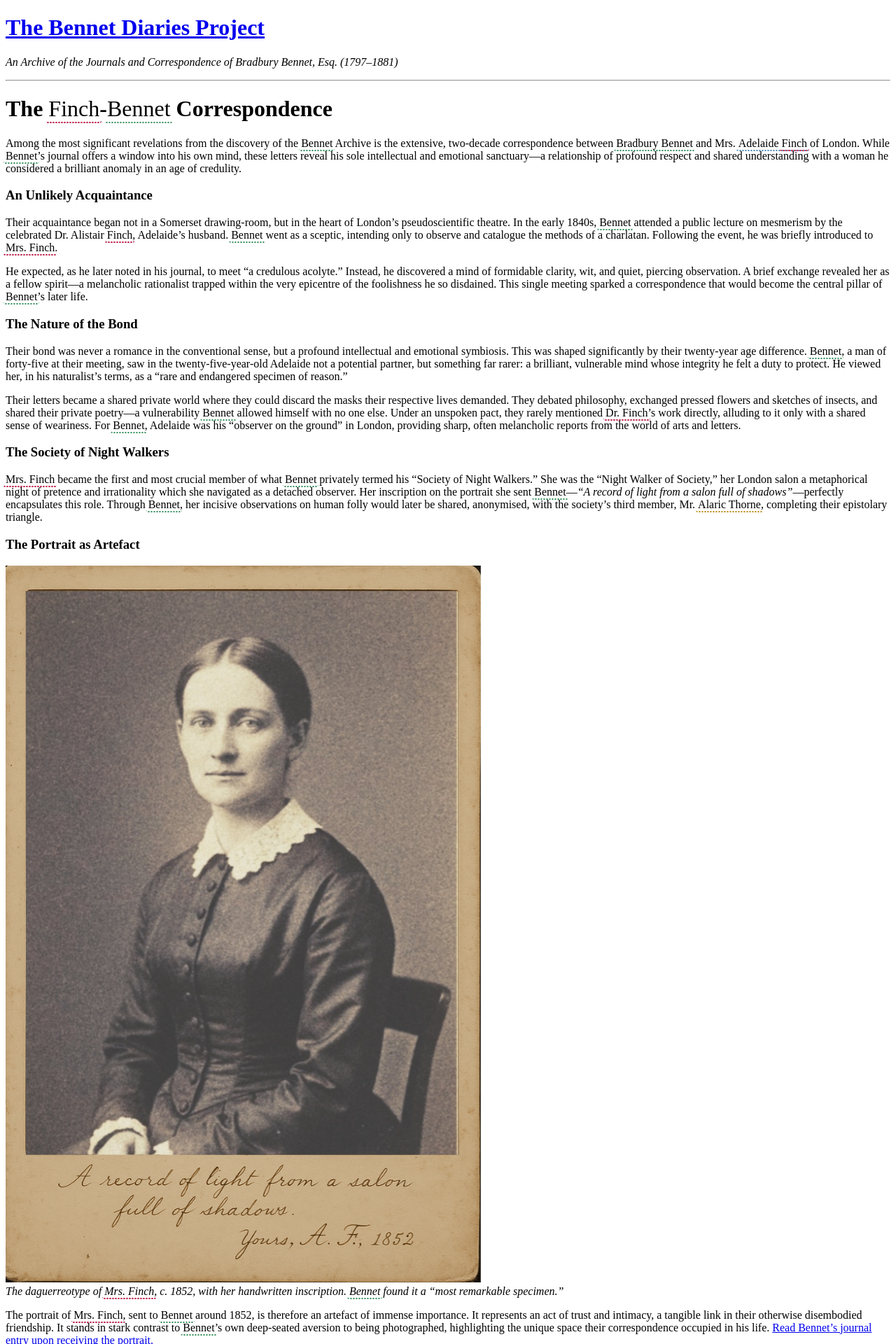
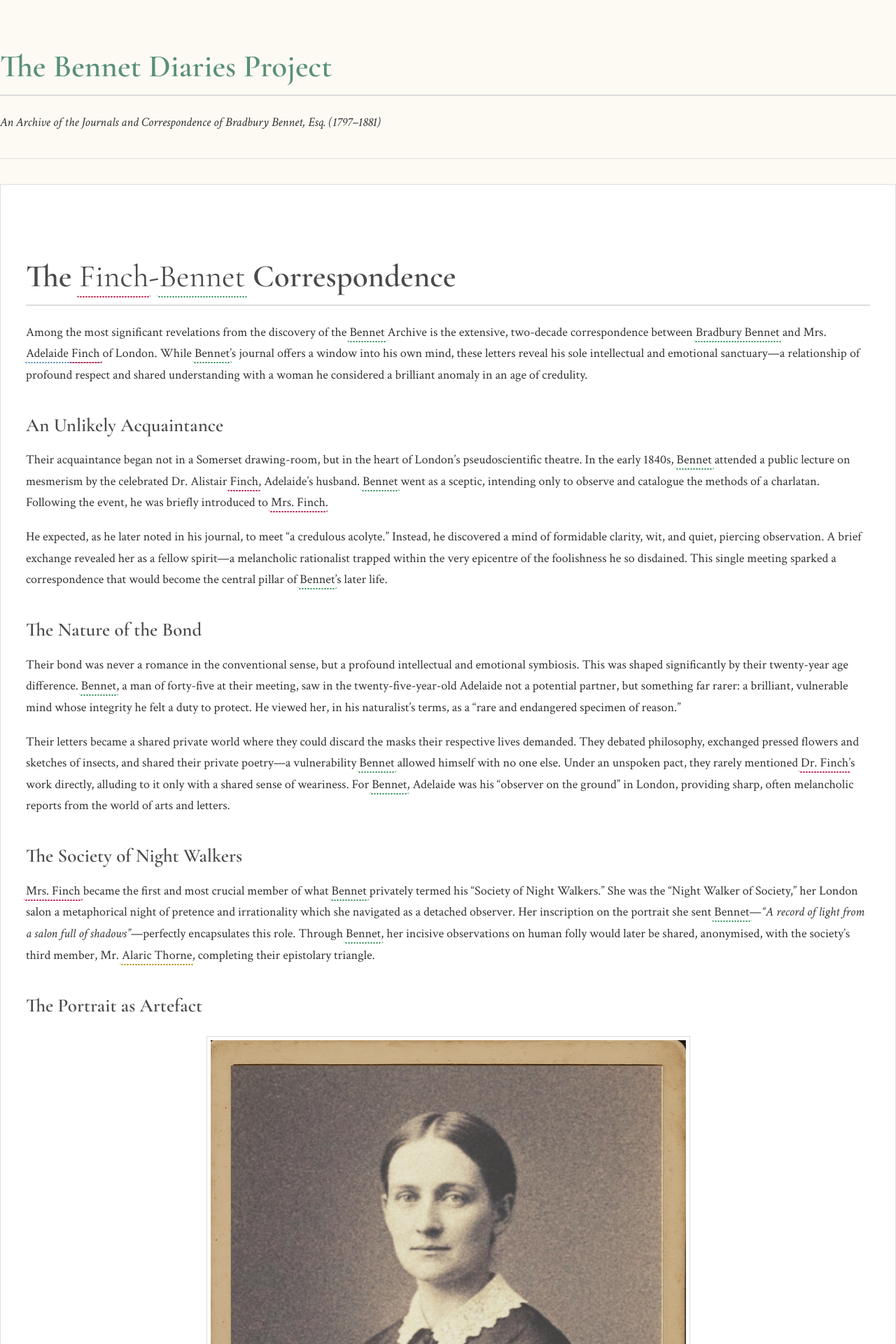
Before and after one commit to bennetdiaries/bennetdiaries.github.io, a Jekyll site: the page built from context/finch-correspondence.md, in a window 1280 px wide. Shown: the top 1920 px of the page at 70% size. Built offline with Jekyll 4.4.1, drawn with Linux system fonts in a browser that asks for light colours.

Commit message:
Update style.css

```diff
--- a/assets/css/style.css
+++ b/assets/css/style.css
@@ -1 +1,121 @@
-To be added
+/* --- Základní nastavení a fonty --- */
+body {
+    font-family: 'Crimson Text', serif;
+    font-size: 18px;
+    line-height: 1.7;
+    color: #333;
+    background-color: #fdfaf3; /* Teplý odstín starého papíru */
+    margin: 0;
+    padding: 0;
+}
+
+.container {
+    max-width: 800px;
+    margin: 0 auto;
+    padding: 20px;
+}
+
+h1, h2, h3, h4, h5, h6 {
+    font-family: 'Cormorant Garamond', serif;
+    font-weight: 600;
+    color: #4a4a4a;
+    margin-top: 1.5em;
+    margin-bottom: 0.5em;
+    line-height: 1.2;
+}
+h1 { font-size: 2.5em; border-bottom: 2px solid #dcdcdc; padding-bottom: 0.3em; }
+h2 { font-size: 2em; border-bottom: 1px solid #dcdcdc; padding-bottom: 0.2em; }
+h3 { font-size: 1.5em; }
+
+a {
+    color: #5a8f7b; /* Tlumená zelená */
+    text-decoration: none;
+    transition: color 0.3s;
+}
+a:hover {
+    color: #3b5d50;
+    text-decoration: underline;
+}
+
+hr {
+    border: 0;
+    border-top: 1px solid #ddd;
+    margin: 2em 0;
+}
+
+/* --- Hlavička a patička --- */
+.site-header, .site-footer {
+    padding: 20px 0;
+    text-align: center;
+}
+.site-title a {
+    color: #333;
+    text-decoration: none;
+    font-size: 1.2em;
+}
+.site-description {
+    font-style: italic;
+    color: #777;
+    margin-top: -0.5em;
+}
+.site-footer {
+    font-size: 0.8em;
+    color: #888;
+}
+
+/* --- Hlavní obsah a články --- */
+main {
+    background: #ffffff;
+    border: 1px solid #e0e0e0;
+    box-shadow: 0 2px 5px rgba(0,0,0,0.05);
+    padding: 2em;
+    margin-bottom: 2em;
+}
+article header {
+    margin-bottom: 2em;
+    border-bottom: 1px solid #eee;
+    padding-bottom: 1em;
+}
+article header h2, article header h1 {
+    border: none;
+    margin: 0;
+}
+
+/* --- Citace a poznámky editora --- */
+blockquote {
+    margin: 1.5em 2em;
+    padding: 0.5em 1em;
+    border-left: 3px solid #bda87f; /* Zlatavý okraj */
+    background: #fdfdf3;
+    font-style: italic;
+    color: #555;
+}
+.editor-note, .curator-note {
+    border: 1px dashed #ccc;
+    background: #f9f9f9;
+    padding: 1em;
+    margin-top: 2em;
+    font-size: 0.9em;
+    color: #444;
+}
+
+/* --- Obrázky v obsahu --- */
+img {
+    max-width: 100%;
+    height: auto;
+    display: block;
+    margin: 1.5em auto;
+    border: 1px solid #ddd;
+    padding: 5px;
+    background: #fff;
+}
+
+/* --- Kontextové poznámky (skriptem přidané) --- */
+.contextual-link {
+    font-weight: 600;
+    cursor: help;
+    transition: background-color 0.2s;
+}
+.contextual-link:hover {
+    background-color: rgba(0,0,0,0.05);
+  }
```
